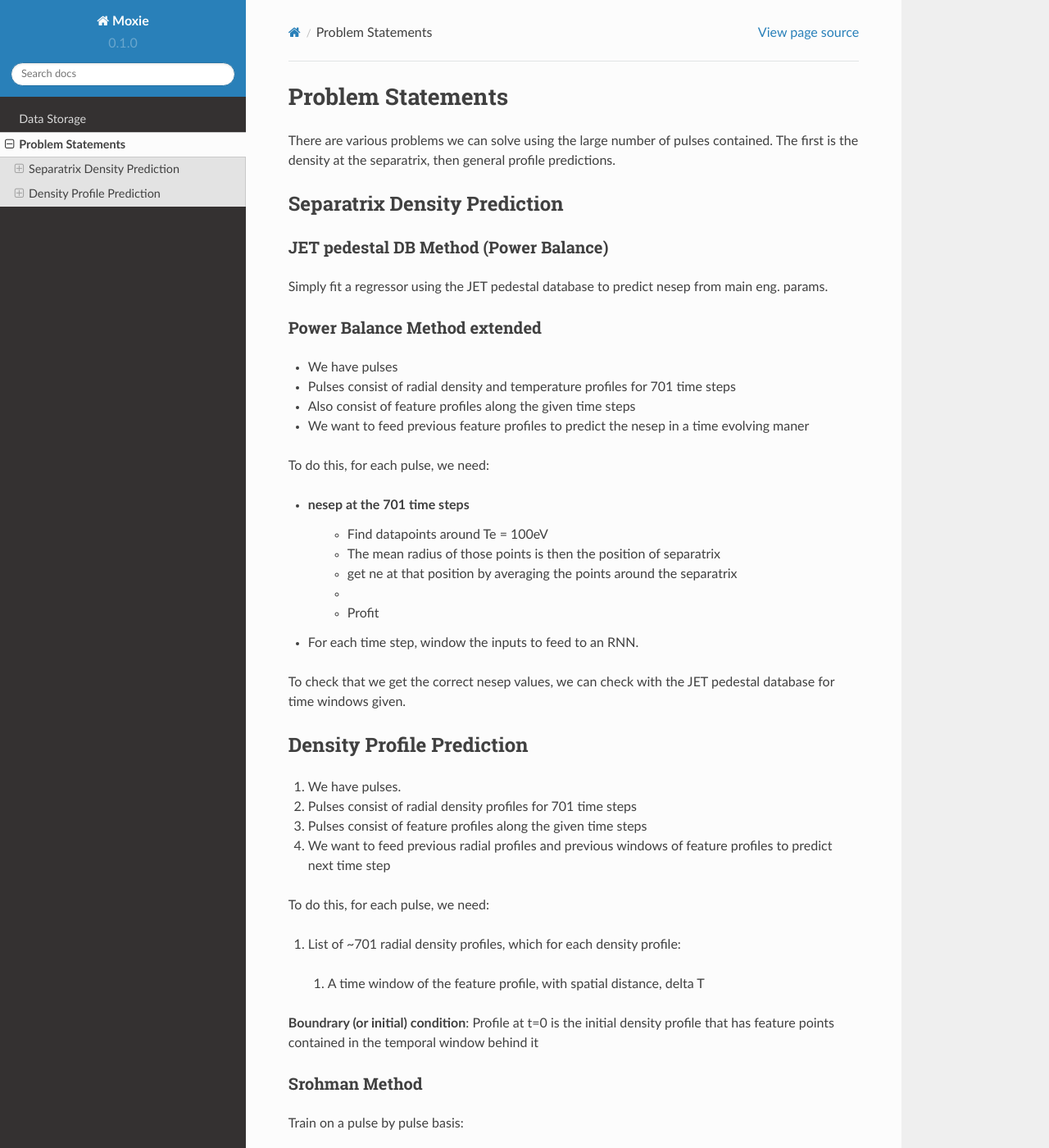
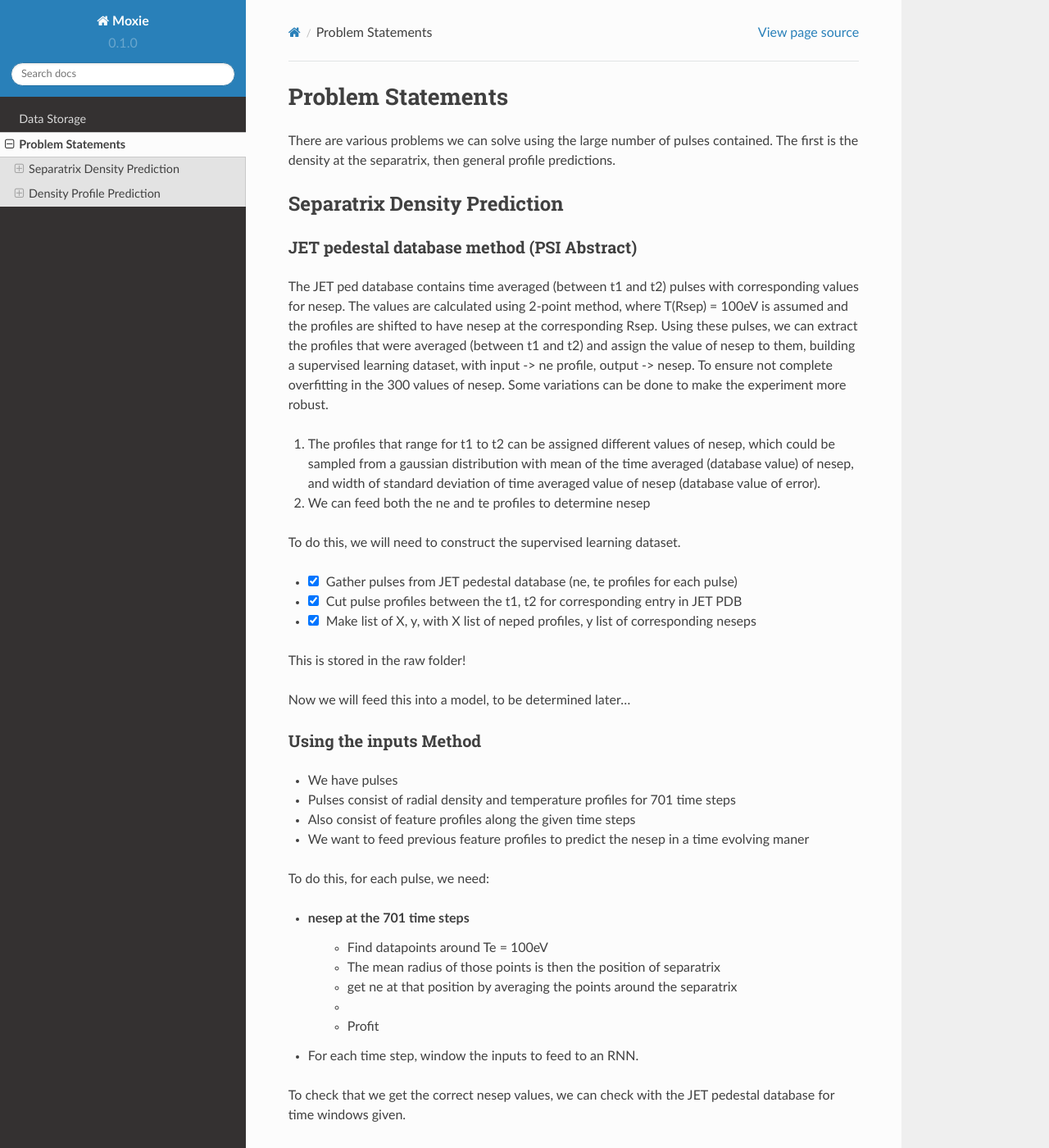
Before and after one commit to fusionby2030/moxie, a Sphinx documentation site: the page built from docs/source/problem_statement.rst, in a window 1280 px wide and 1400 px high. Shown: the whole window at 82% size. Built offline with Sphinx 7.4.7 and the Read the Docs theme 2.0.0, drawn with Linux system fonts in a browser that asks for light colours.

Commit message:
Add the new dataset and update the problem statement to reflect those changes.

```diff
--- a/docs/source/problem_statement.rst
+++ b/docs/source/problem_statement.rst
@@ -7,14 +7,29 @@ The first is the density at the separatrix, then general profile predictions.
 Separatrix Density Prediction
 ------
 
-JET pedestal DB Method (Power Balance)
+JET pedestal database method (PSI Abstract)
 ~~~~~
 
-Simply fit a regressor using the JET pedestal database to predict nesep from main eng. params.
+The JET ped database contains time averaged (between t1 and t2) pulses with corresponding values for nesep.
+The values are calculated using 2-point method, where T(Rsep) = 100eV is assumed and the profiles are shifted to have nesep at the corresponding Rsep. Using these pulses, we can extract the profiles that were averaged (between t1 and t2) and assign the value of nesep to them, building a supervised learning dataset, with input -> ne profile, output -> nesep. To ensure not complete overfitting in the 300 values of nesep. Some variations can be done to make the experiment more robust.
+
+#. The profiles that range for t1 to t2 can be assigned different values of nesep, which could be sampled from a gaussian distribution with mean of the time averaged (database value) of nesep, and width of standard deviation of time averaged value of nesep (database value of error).
+#. We can feed both the ne and te profiles to determine nesep
 
 
-Power Balance Method extended
+To do this, we will need to construct the supervised learning dataset.
+
+* |check| Gather pulses from JET pedestal database (ne, te profiles for each pulse)
+* |check| Cut pulse profiles between the t1, t2 for corresponding entry in JET PDB
+* |check| Make list of X, y, with X list of neped profiles, y list of corresponding neseps
+
+This is stored in the raw folder!
+
+Now we will feed this into a model, to be determined later...
+
+Using the inputs Method
 ~~~~~
+
 
 * We have pulses
 * Pulses consist of radial density and temperature profiles for 701 time steps
@@ -81,3 +96,21 @@ For including both and N=3, the training would look like:
 #. Use prediction from t=1, 2, 3, and all previous feature windows + next feature windows to predict t=4
 #. Use prediction from t=2, 3, 4 and feature windows from t=2,3,4 + next feature window to predict t=5
 #. Repeat,
+
+
+
+.. |check| raw:: html
+
+    <input checked=""  type="checkbox">
+
+.. |check_| raw:: html
+
+    <input checked=""  disabled="" type="checkbox">
+
+.. |uncheck| raw:: html
+
+    <input type="checkbox">
+
+.. |uncheck_| raw:: html
+
+    <input disabled="" type="checkbox">
```
